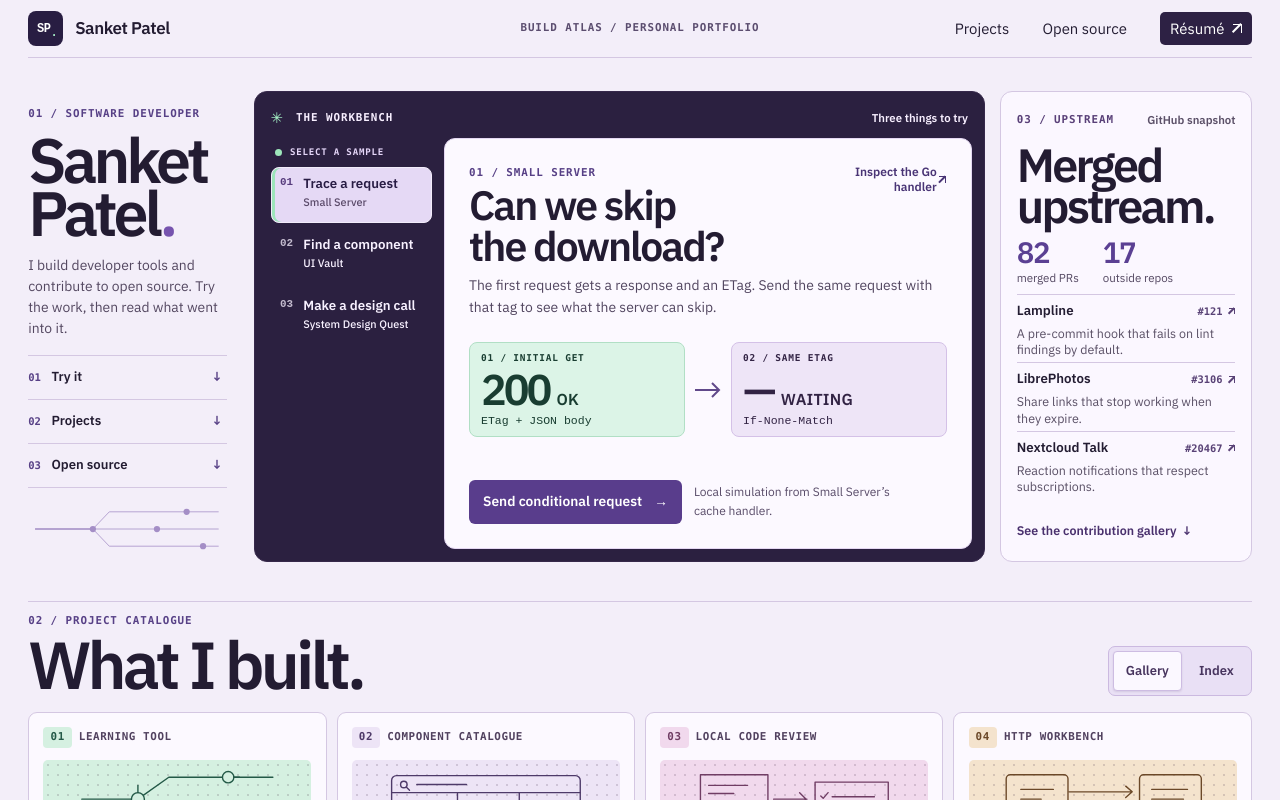
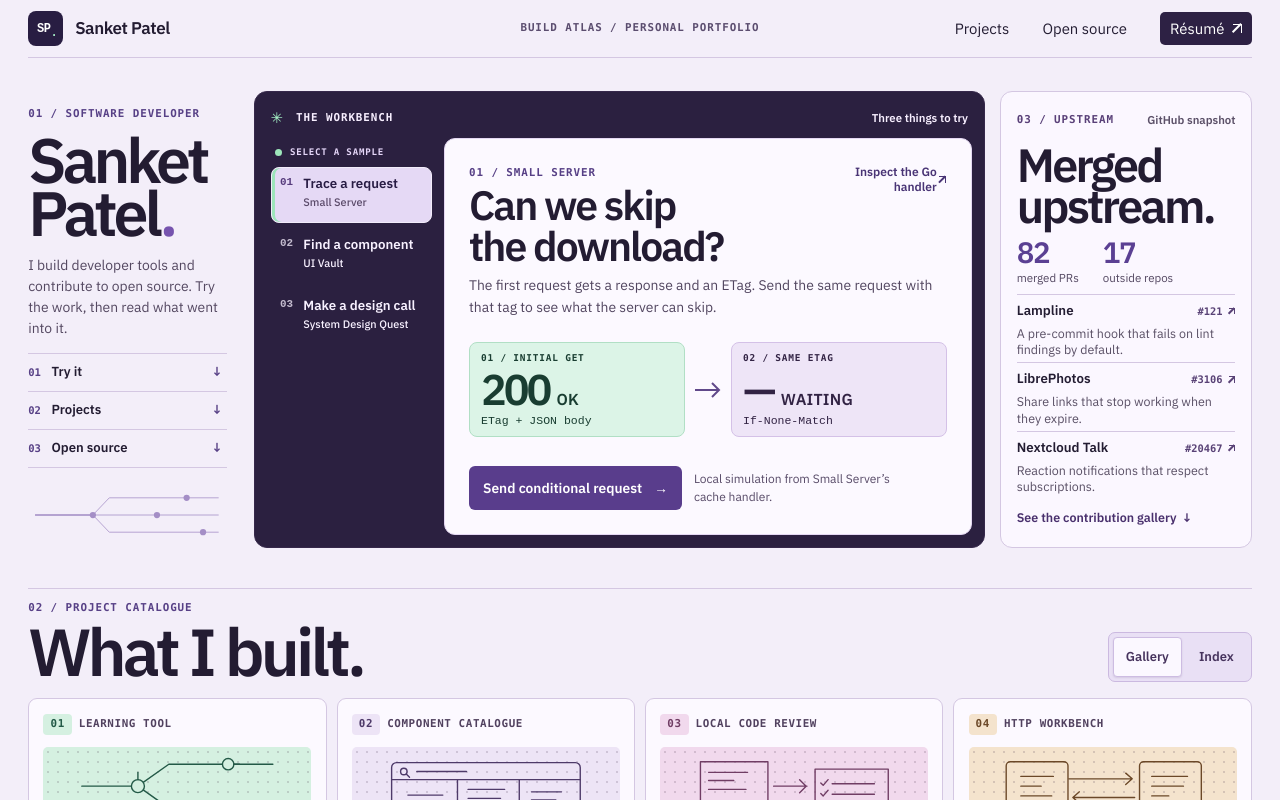
Before and after one commit to sanketpatel32/Resume, a Next.js app: page / in a window 1280 px wide. Shown: the top 800 px of the page. Built offline with nearby package versions, Linux system fonts and the light colour scheme.

Commit message:
Restore desktop first-fold height

```diff
--- a/src/app/switchyard.css
+++ b/src/app/switchyard.css
@@ -713,3 +713,7 @@
 @media(prefers-reduced-motion:reduce){
  .atlas-field.atlas-collapsing{transition:none!important}
 }
+@media(min-width:901px){
+ .atlas-jumps{margin-top:14px}
+ .atlas-jumps a{min-height:38px}
+}
```
